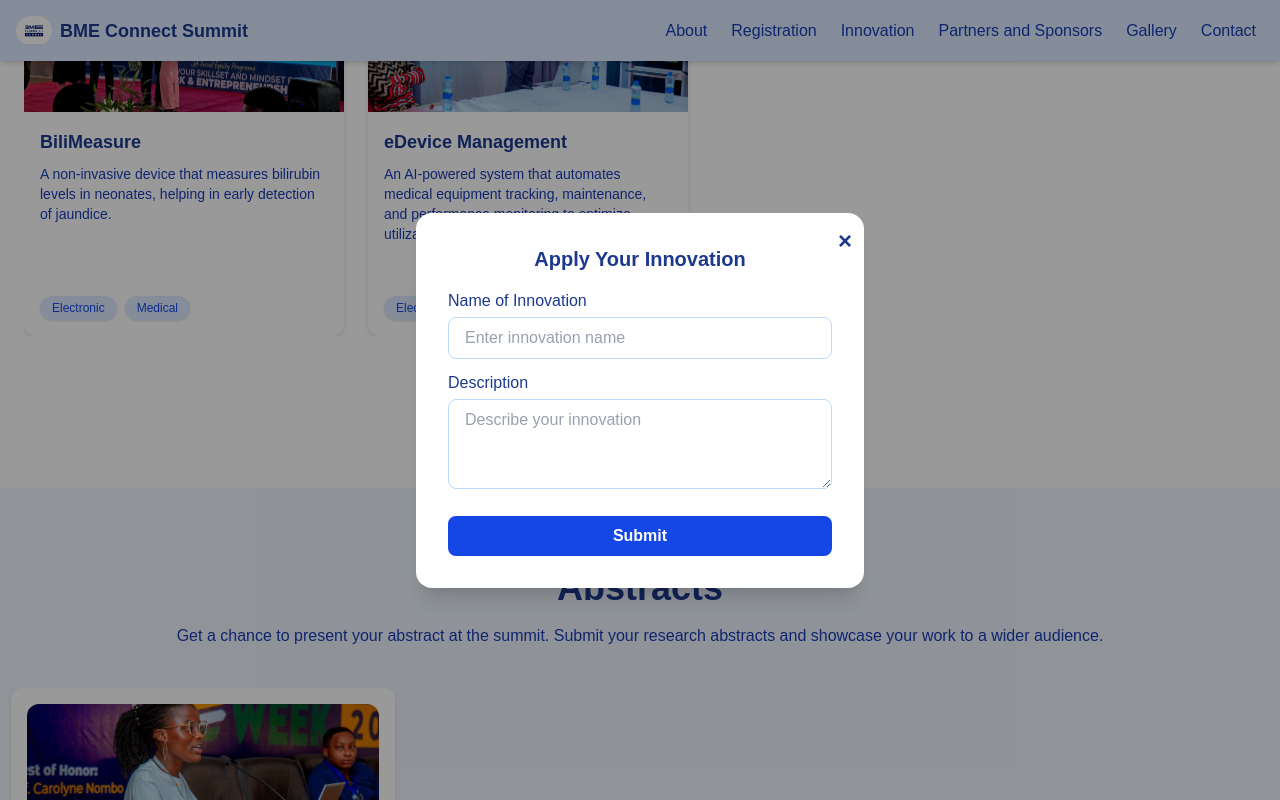
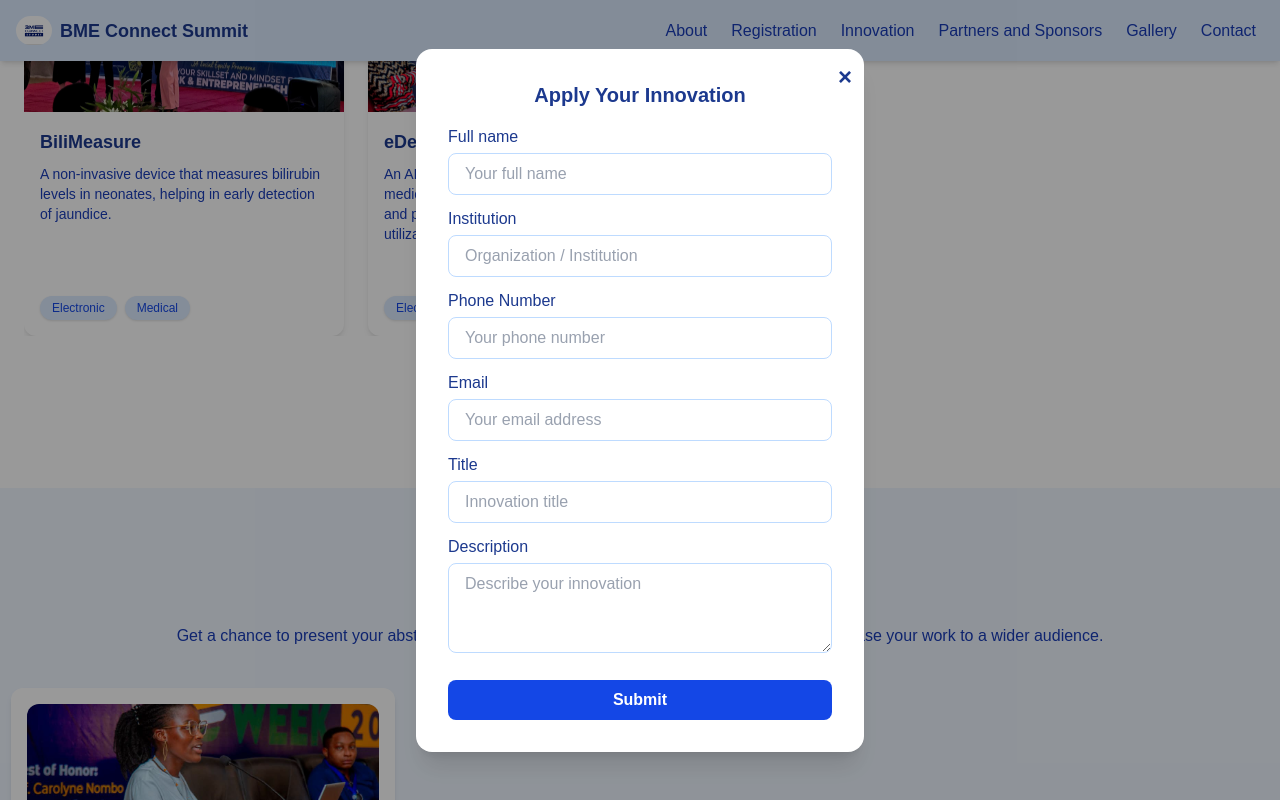
Before and after one commit to Jackson-zablon15/bmesummit, a Next.js app: page / in a window 1280 px wide. Both pictures are taken after a click on the button "Apply for Innovation". Shown: the part 3410-4210 px from the top of the page. Built offline with nearby package versions, Linux system fonts and the light colour scheme.

Commit message:
Updating form field

```diff
--- a/src/components/Innovation.tsx
+++ b/src/components/Innovation.tsx
@@ -25,10 +25,14 @@ export default function Innovation() {
   const [showInnovationForm, setShowInnovationForm] = useState(false);
 
   const [innovationForm, setInnovationForm] = useState<{
-    name: string;
+    fullname: string;
+    institution: string;
+    phone: string;
+    email: string;
+    title: string;
     description: string;
     photo?: File | null;
-  }>({ name: "", description: "" });
+  }>({ fullname: "", institution: "", phone: "", email: "", title: "", description: "" });
 
   const [submitting, setSubmitting] = useState(false);
   const [errors, setErrors] = useState({
@@ -72,13 +76,22 @@ export default function Innovation() {
     e.preventDefault();
     const formData = innovationForm;
 
-    if (validate(formData)) {
+    if (validate({ name: formData.title, description: formData.description })) {
       setSubmitting(true);
 
       try {
         const response = await fetch("/api/submit-innovation", {
           method: "POST",
-          body: JSON.stringify({ name: formData.name, description: formData.description }),
+          body: JSON.stringify({
+            fullname: formData.fullname,
+            institution: formData.institution,
+            phone: formData.phone,
+            email: formData.email,
+            title: formData.title,
+            description: formData.description,
+            sheet: "Innovations",
+            type: "innovation",
+          }),
           headers: { "Content-Type": "application/json" },
         });
 
@@ -92,7 +105,7 @@ export default function Innovation() {
         setToast({ message: "Submission failed: " + message, type: "error" });
       } finally {
         setSubmitting(false);
-        setInnovationForm({ name: "", description: "" });
+        setInnovationForm({ fullname: "", institution: "", phone: "", email: "", title: "", description: "" });
         setShowInnovationForm(false);
       }
     }
@@ -197,16 +210,66 @@ export default function Innovation() {
               </h3>
 
               <label className="block mb-3">
-                <span className="block text-blue-900 font-medium mb-1">
-                  Name of Innovation
-                </span>
+                <span className="block text-blue-900 font-medium mb-1">Full name</span>
                 <input
                   type="text"
-                  name="name"
-                  value={innovationForm.name}
+                  name="fullname"
+                  value={innovationForm.fullname}
                   onChange={handleChange}
                   required
-                  placeholder="Enter innovation name"
+                  placeholder="Your full name"
+                  className="w-full border border-blue-200 rounded-lg px-4 py-2 focus:outline-none focus:ring-2 focus:ring-blue-400 placeholder-gray-400 text-black"
+                />
+              </label>
+
+              <label className="block mb-3">
+                <span className="block text-blue-900 font-medium mb-1">Institution</span>
+                <input
+                  type="text"
+                  name="institution"
+                  value={innovationForm.institution}
+                  onChange={handleChange}
+                  required
+                  placeholder="Organization / Institution"
+                  className="w-full border border-blue-200 rounded-lg px-4 py-2 focus:outline-none focus:ring-2 focus:ring-blue-400 placeholder-gray-400 text-black"
+                />
+              </label>
+
+              <label className="block mb-3">
+                <span className="block text-blue-900 font-medium mb-1">Phone Number</span>
+                <input
+                  type="tel"
+                  name="phone"
+                  value={innovationForm.phone}
+                  onChange={handleChange}
+                  required
+                  placeholder="Your phone number"
+                  className="w-full border border-blue-200 rounded-lg px-4 py-2 focus:outline-none focus:ring-2 focus:ring-blue-400 placeholder-gray-400 text-black"
+                />
+              </label>
+
+              <label className="block mb-3">
+                <span className="block text-blue-900 font-medium mb-1">Email</span>
+                <input
+                  type="email"
+                  name="email"
+                  value={innovationForm.email}
+                  onChange={handleChange}
+                  required
+                  placeholder="Your email address"
+                  className="w-full border border-blue-200 rounded-lg px-4 py-2 focus:outline-none focus:ring-2 focus:ring-blue-400 placeholder-gray-400 text-black"
+                />
+              </label>
+
+              <label className="block mb-3">
+                <span className="block text-blue-900 font-medium mb-1">Title</span>
+                <input
+                  type="text"
+                  name="title"
+                  value={innovationForm.title}
+                  onChange={handleChange}
+                  required
+                  placeholder="Innovation title"
                   className="w-full border border-blue-200 rounded-lg px-4 py-2 focus:outline-none focus:ring-2 focus:ring-blue-400 placeholder-gray-400 text-black"
                 />
               </label>
--- a/src/components/abstract.tsx
+++ b/src/components/abstract.tsx
@@ -7,10 +7,14 @@ export default function Abstract() {
   const [showAbstractForm, setShowAbstractForm] = useState(false);
 
   const [abstractForm, setAbstractForm] = useState<{
-    name: string;
+    fullname: string;
+    institution: string;
+    phone: string;
+    email: string;
+    title: string;
     description: string;
     photo?: File | null;
-  }>({ name: "", description: "" });
+  }>({ fullname: "", institution: "", phone: "", email: "", title: "", description: "" });
 
   const [submitting, setSubmitting] = useState(false);
   const [errors, setErrors] = useState({ name: "", description: "" });
@@ -52,11 +56,20 @@ export default function Abstract() {
     e.preventDefault();
     const formData = abstractForm;
 
-    if (validate(formData)) {
+    if (validate({ name: formData.title, description: formData.description })) {
       setSubmitting(true);
 
       try {
-        const body = { name: formData.name, description: formData.description, sheet: "Bme Connect Summit Abstracts", type: "abstract" };
+        const body = {
+          fullname: formData.fullname,
+          institution: formData.institution,
+          phone: formData.phone,
+          email: formData.email,
+          title: formData.title,
+          description: formData.description,
+          sheet: "Bme Connect Summit Abstracts",
+          type: "abstract",
+        };
         const response = await fetch("/api/submit-abstract", {
           method: "POST",
           body: JSON.stringify(body),
@@ -67,7 +80,7 @@ export default function Abstract() {
   // show a basic alert for now; we'll replace with a toast later
         if (response.ok) {
           setToast({ message: "Abstract submitted successfully!", type: "success" });
-          setAbstractForm({ name: "", description: "" });
+          setAbstractForm({ fullname: "", institution: "", phone: "", email: "", title: "", description: "" });
           setShowAbstractForm(false);
         } else {
           setToast({ message: "Error submitting abstract. Please try again.", type: "error" });
@@ -140,14 +153,66 @@ export default function Abstract() {
             </h3>
 
             <label className="block mb-3">
-              <span className="block text-blue-900 font-medium mb-1">Name of Abstract</span>
+              <span className="block text-blue-900 font-medium mb-1">Full name</span>
               <input
                 type="text"
-                name="name"
-                value={abstractForm.name}
+                name="fullname"
+                value={abstractForm.fullname}
                 onChange={handleChange}
                 required
-                placeholder="Enter abstract name"
+                placeholder="Your full name"
+                className="w-full border border-blue-200 rounded-lg px-4 py-2 focus:outline-none focus:ring-2 focus:ring-blue-400 placeholder-gray-400 text-black"
+              />
+            </label>
+
+            <label className="block mb-3">
+              <span className="block text-blue-900 font-medium mb-1">Institution</span>
+              <input
+                type="text"
+                name="institution"
+                value={abstractForm.institution}
+                onChange={handleChange}
+                required
+                placeholder="Organization / Institution"
+                className="w-full border border-blue-200 rounded-lg px-4 py-2 focus:outline-none focus:ring-2 focus:ring-blue-400 placeholder-gray-400 text-black"
+              />
+            </label>
+
+            <label className="block mb-3">
+              <span className="block text-blue-900 font-medium mb-1">Phone Number</span>
+              <input
+                type="tel"
+                name="phone"
+                value={abstractForm.phone}
+                onChange={handleChange}
+                required
+                placeholder="Your phone number"
+                className="w-full border border-blue-200 rounded-lg px-4 py-2 focus:outline-none focus:ring-2 focus:ring-blue-400 placeholder-gray-400 text-black"
+              />
+            </label>
+
+            <label className="block mb-3">
+              <span className="block text-blue-900 font-medium mb-1">Email</span>
+              <input
+                type="email"
+                name="email"
+                value={abstractForm.email}
+                onChange={handleChange}
+                required
+                placeholder="Your email address"
+                className="w-full border border-blue-200 rounded-lg px-4 py-2 focus:outline-none focus:ring-2 focus:ring-blue-400 placeholder-gray-400 text-black"
+              />
+            </label>
+
+            <label className="block mb-3">
+              <span className="block text-blue-900 font-medium mb-1">Title</span>
+              <input
+                type="text"
+                name="title"
+                value={abstractForm.title}
+                onChange={handleChange}
+                required
+                placeholder="Abstract title"
                 className="w-full border border-blue-200 rounded-lg px-4 py-2 focus:outline-none focus:ring-2 focus:ring-blue-400 placeholder-gray-400 text-black"
               />
             </label>
--- a/src/pages/api/submit-abstract.ts
+++ b/src/pages/api/submit-abstract.ts
@@ -12,6 +12,12 @@ export default async function handler(req: NextApiRequest, res: NextApiResponse)
   const params = new URLSearchParams();
   params.append("name", name);
   params.append("description", description);
+  // forward new fields if present
+  if (req.body.fullname) params.append("fullname", String(req.body.fullname));
+  if (req.body.institution) params.append("institution", String(req.body.institution));
+  if (req.body.phone) params.append("phone", String(req.body.phone));
+  if (req.body.email) params.append("email", String(req.body.email));
+  if (req.body.title) params.append("title", String(req.body.title));
 
   // Force the abstracts sheet name server-side to avoid client mistakes.
   const forcedSheetName = "Bme Connect Summit Abstracts";
--- a/src/pages/api/submit-innovation.ts
+++ b/src/pages/api/submit-innovation.ts
@@ -18,6 +18,12 @@ export default async function handler(req: NextApiRequest, res: NextApiResponse)
   const params = new URLSearchParams();
   params.append("name", name);
   params.append("description", description);
+  // forward new fields if present
+  if (req.body.fullname) params.append("fullname", String(req.body.fullname));
+  if (req.body.institution) params.append("institution", String(req.body.institution));
+  if (req.body.phone) params.append("phone", String(req.body.phone));
+  if (req.body.email) params.append("email", String(req.body.email));
+  if (req.body.title) params.append("title", String(req.body.title));
   if (sheet) params.append("sheet", sheet);
   if (type) params.append("type", type);
 
```
